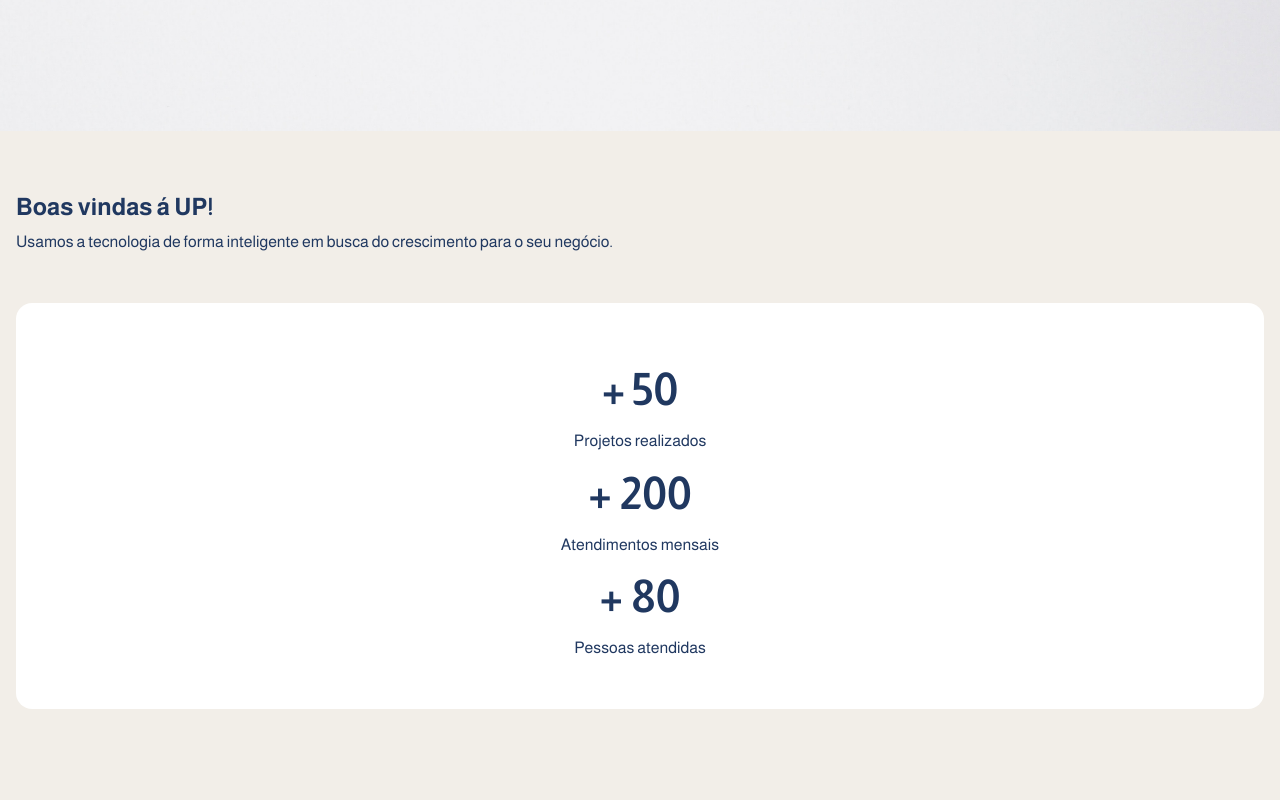
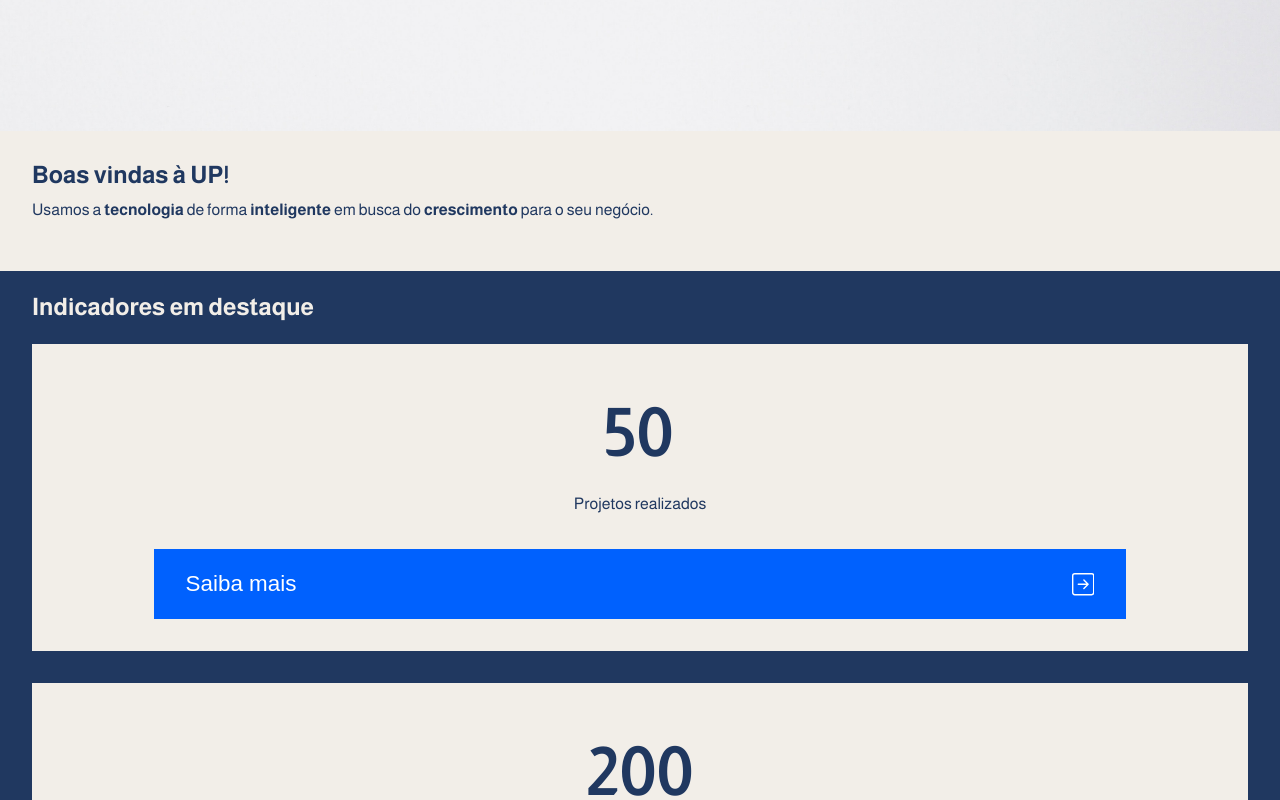
Before and after one commit to vieira-a/react-site-upti, a React (Create React App) app: page / in a window 1280 px wide. Shown: the part 1080-1880 px from the top of the page. Before the commit the page ends 1789 px from the top, so only its background shows below. Built offline with nearby package versions, Linux system fonts and the light colour scheme.

Commit message:
UPD pos dos elementos em relação ao menu ativo

```diff
--- a/src/App.js
+++ b/src/App.js
@@ -2,10 +2,11 @@ import Header from './components/Header';
 import Main from './components/Main';
 
 function App() {
+
   return (
     <>
-    <Header/>
-    <Main/>
+    <Header />
+    <Main />
     </>
   );
 }
--- a/src/components/AnalyticsCards.jsx
+++ b/src/components/AnalyticsCards.jsx
@@ -1,5 +1,6 @@
 import React from 'react'
 import '../styles/components/AnalyticsCards.sass'
+import { BsArrowRightSquare } from "react-icons/bs";
 
 const AnalyticsCards = () => {
 
@@ -23,9 +24,15 @@ const AnalyticsCards = () => {
 
   return (
 
+    <>
+
+      <div className="header">
+
+        <h2>Indicadores em destaque</h2>
+
+      </div>
+
       <div className="content">
-
-      <div className="analytics">
 
         {dataAnalytics.map( (data) => {
 
@@ -33,20 +40,23 @@ const AnalyticsCards = () => {
 
             <div className='analyticCard' key={data.id}>
 
-            <h2>+ {data.avg}</h2>
+              <h1>{data.avg}</h1>
               <p>{data.description}</p>
+              <div className="menuMore">
+                <button className="btnMore">
+                  <a href='http://suporte.up-ti.com'>Saiba mais</a>
+                  <BsArrowRightSquare/>
+                </button>
+              </div>
 
             </div>
           )
-
-
 
         })}
 
       </div>
 
-    </div>
-
+      </>
   );
 };
 
--- a/src/components/Header.jsx
+++ b/src/components/Header.jsx
@@ -1,8 +1,10 @@
 import Navigation from "./Navigation"
 
 const Header = () => {
+
+
   return (
-    <Navigation/>
+    <Navigation />
   )
 }
 
--- a/src/components/Main.jsx
+++ b/src/components/Main.jsx
@@ -2,11 +2,22 @@ import AnalyticsCards from "./AnalyticsCards"
 import MainHeader from "./MainHeader"
 
 const Main = () => {
+
   return (
     <main>
 
-      <MainHeader/>
-      <AnalyticsCards/>
+      <div className="hero">
+
+        <MainHeader/>
+
+      </div>
+
+      <div className="analytics">
+
+        <AnalyticsCards/>
+
+      </div>
+
 
     </main>
   )
--- a/src/components/MainHeader.jsx
+++ b/src/components/MainHeader.jsx
@@ -3,16 +3,22 @@ import MainHeaderBanner from '../assets/banner-services.jpg'
 
 const MainHeader = () => {
   return (
-    <section>
-      <div className="bannerImage">
+    <>
+
+      <div className="banner">
+
         <img src={MainHeaderBanner} alt="" />
 
       </div>
-         <div className="content">
-          <h2>Boas vindas á UP!</h2>
-          <p>Usamos a tecnologia de forma inteligente em busca do crescimento para o seu negócio.</p>
-        </div>
-    </section>
+
+      <div className="header">
+
+          <h2>Boas vindas à UP!</h2>
+          <p>Usamos a <b>tecnologia</b> de forma <b>inteligente</b> em busca do <b>crescimento</b> para o seu negócio.</p>
+
+      </div>
+
+    </>
   )
 }
 
--- a/src/components/Navigation.jsx
+++ b/src/components/Navigation.jsx
@@ -4,18 +4,23 @@ import { useState } from 'react';
 
 const Navigation = () => {
 
+
   const [menuActive, setMenuActive] = useState("menu")
   const [btnActive, setBtnActive] = useState("openMenu")
+
 
   const handleMenuActive = () => {
     setMenuActive(!menuActive)
     setBtnActive(!btnActive)
+
   }
 
   return (
 
-    <nav className="navigation">
-      <div className="navigationBox">
+    <>
+    <nav>
+      <div className="navigation">
+
         <a className="logo" href="index.html">
           <img src="logo.png" alt="Logo UPTI" />
         </a>
@@ -25,7 +30,9 @@ const Navigation = () => {
         <button className={btnActive ? "closeMenu" : "openMenu"} onClick={handleMenuActive}>
           <svg viewBox="0 0 24 24" fill="none" className="closeIcon" width="32" height="32" focusable="false"><path d="m17.5 6.5-11 11m11 0-11-11" stroke="currentColor" strokeWidth="1.5" strokeMiterlimit="10"></path></svg>
         </button>
+
       </div>
+
       <div className={menuActive ? "menu" : "menuActive"}>
         <div className="menuItems">
           <ul>
@@ -43,7 +50,10 @@ const Navigation = () => {
           </div>
         </div>
       </div>
+
+
     </nav>
+    </>
   );
 };
 
--- a/src/styles/components/AnalyticsCards.sass
+++ b/src/styles/components/AnalyticsCards.sass
@@ -2,11 +2,32 @@
 @use '../mixins'
 
 .analytics
-    background-color: white
-    padding-block: 3rem
+    background-color: variables.$bg-blue-dark
+    color: variables.$bg-secondary
+    margin-block: 2rem
+
+.analytics .content
+    @include mixins.flex-column
+
+.analyticCard
+    background-color: variables.$bg-secondary
+    color: variables.$fc-paragraph
     text-align: center
-    border-radius: 1rem
+    padding-block: 2rem
 
-    h2
-        font-size: 2.8rem
-        font-weight: bold
+.menuMore
+    @include mixins.flex-space-between
+    margin-top: 2rem
+
+    .btnMore
+            @include mixins.flex-space-between
+            align-items: center
+            margin-inline: auto
+            width: 80%
+            padding: 1rem 2rem
+            background-color: variables.$bg-primary
+            font-size: 1.4rem
+            color: white
+
+            a
+                color: white
--- a/src/styles/components/Navigation.sass
+++ b/src/styles/components/Navigation.sass
@@ -1,11 +1,14 @@
 @use '../variables'
 @use '../mixins'
 
+
+nav
+    position: fixed
+    width: 100vw
+
 .navigation
-    display: flex
-    flex-direction: column
-    justify-content: space-between
-    background-color: variables.$bg-secondary
+    @include mixins.flex-space-between
+    background-color: white
 
 .logo
     display: flex
@@ -13,14 +16,13 @@
 .logo img
     width: 50px
 
-.navigationBox
-    background-color: white
-    @include mixins.flex-space-between
 
 .menuActive
     background-color: variables.$bg-secondary
     height: 100vh
     width: 100vw
+    top: 50px
+
 
 .menuActive ul
     padding-inline: 3rem
--- a/src/styles/main.sass
+++ b/src/styles/main.sass
@@ -7,6 +7,9 @@
   padding: 0
   box-sizing: border-box
   line-height: 1.7
+
+h1
+  font-size: 4.2rem
 
 ul
   list-style: none
@@ -21,12 +24,14 @@ img
     width: 100%
 
 body
+  width: 100%
+  height: 100%
   font-family: variables.$font-stack
   color: variables.$fc-paragraph
   background-color: variables.$bg-secondary
   -webkit-font-smoothing: antialiased
   -moz-osx-font-smoothing: grayscale
-  overflow: auto
+  overflow-x: hidden
 
 button
   @include mixins.reset-button
@@ -35,6 +40,12 @@ button
     opacity: .9
     transition: .3s
 
+.header
+  padding-block: 1rem
+  margin-inline: 2rem
+
 .content
-  margin-inline: 1rem
-  padding-top: 3rem
+  margin-inline: 2rem
+
+main
+  padding-top: 50px
--- a/src/styles/mixins.sass
+++ b/src/styles/mixins.sass
@@ -9,3 +9,8 @@
     display: flex
     justify-content: space-between
     align-items: center
+
+@mixin flex-column
+    display: flex
+    flex-direction: column
+    gap: 2rem
--- a/src/styles/variables.sass
+++ b/src/styles/variables.sass
@@ -2,6 +2,7 @@
 
 $border-primary: hsla(38, 10%, 61%, 0.6)
 $bg-primary: rgb(0, 97, 254)
+$bg-blue-dark: rgb(32, 56, 96)
 $bg-secondary: rgb(242, 238, 232)
 $fc-paragraph: hsla(217, 50%, 25%, 1)
 
```
Lines whose indentation alone changed are shown as unchanged.
